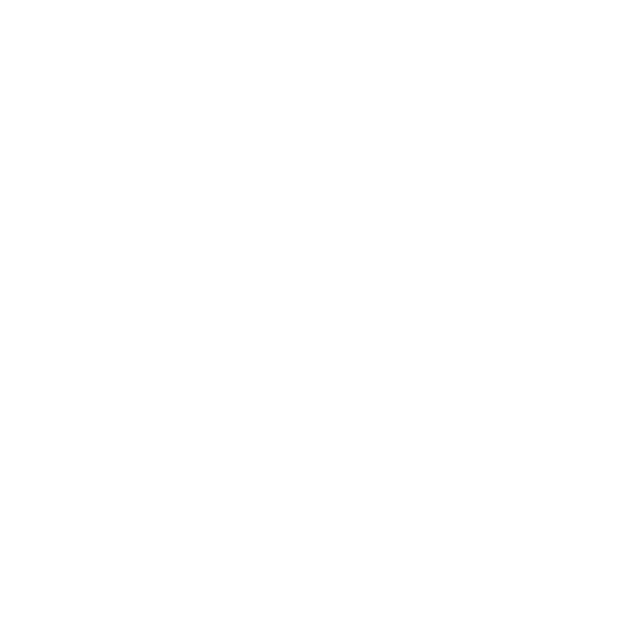
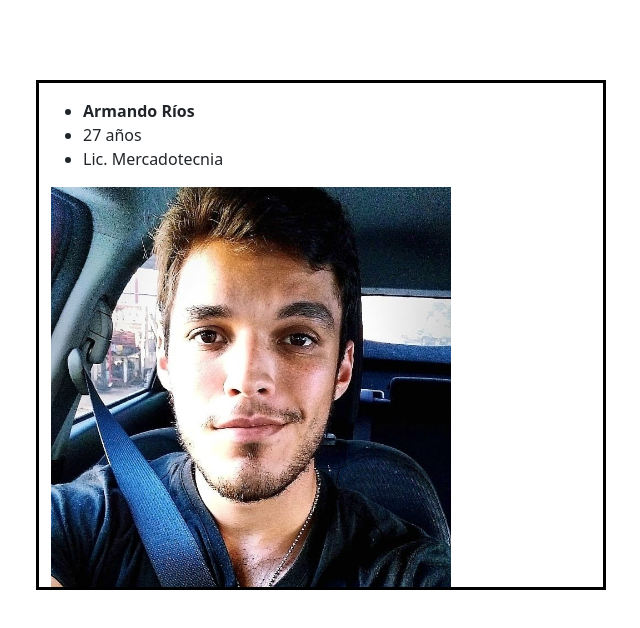
Before and after one commit to Rodojimenez2236/git-flow-13va, a plain HTML site: page index.html in a window 1280 px wide. Shown: the whole page, without its empty margins (604-1244 px from the left). Drawn offline with nearby package versions, Linux system fonts and the light colour scheme.

Commit message:
card armando

```diff
--- a/index.html
+++ b/index.html
@@ -72,8 +72,17 @@
       <div class="col-12 col-md-6">
         <!-- Paco -->
       </div>
-      <div class="col-12 col-md-6">
-        <!-- Fer -->
+      <div class="col-10 col-md-6" id="mando">
+        <p></p>
+        <ul>
+          <li><strong>Armando Ríos</strong></li>
+          <li>27 años</li>
+          <li>Lic. Mercadotecnia</li>
+        </ul>
+        <img src="./img/Yo.jpg" alt="Yo">
+        <div>
+
+        </div>
       </div>
     </div>
   </div>
```
Also changed, not shown: css/cards/_fer.scss (deleted), css/cards/_mando.scss (added), css/style.css, img/Yo.jpg (added).
